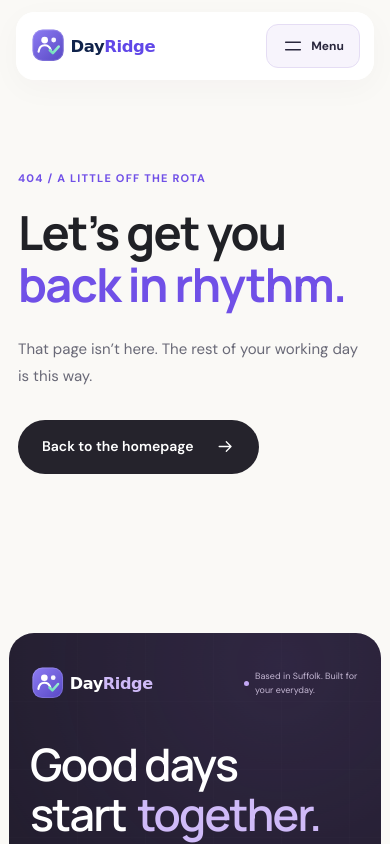
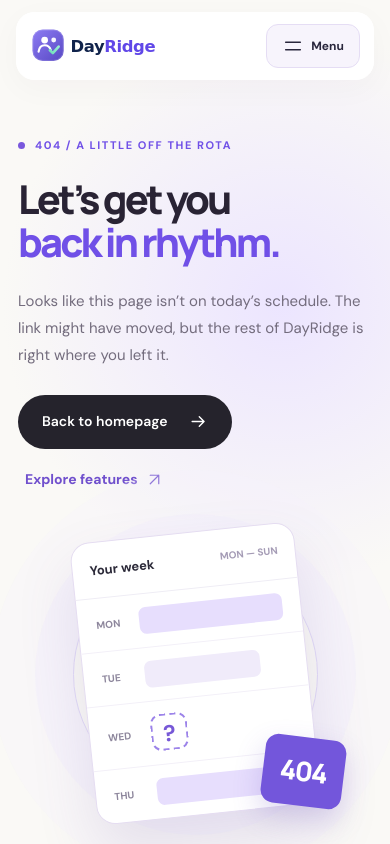
Before and after one commit to LukeFaulkner180/clocklio-website, a website: page public/404.html in a window 390 px wide. Shown: the top 844 px of the page. Drawn offline with Linux system fonts and the light colour scheme.

Commit message:
Publish approved DayRidge marketing 404 design
* Replace marketing 404 layout with approved homepage-aligned branded rota design

* Add responsive DayRidge website 404 illustration and typography

* Test 404 marketing links, page accessibility and responsive presentation

* Include branded 404 coverage in website CI checks

```diff
--- a/package.json
+++ b/package.json
@@ -4,7 +4,7 @@
   "private": true,
   "type": "module",
   "scripts": {
-    "check": "node --check public/main.js && node --check public/knowledge-base.js && node --check public/resources.js && node --check public/early-access.js && node --check public/early-access-config.js && node --check public/landing.js && node --check public/social-profiles.js && node --check public/website-stats.js && node --test tests/website-stats.test.mjs && node scripts/check.mjs && node scripts/check-pricing.mjs && node --test tests/seo.test.mjs && node scripts/check-seo.mjs && node --test tests/roadmap.test.mjs && node --test tests/icons.test.mjs",
+    "check": "node --check public/main.js && node --check public/knowledge-base.js && node --check public/resources.js && node --check public/early-access.js && node --check public/early-access-config.js && node --check public/landing.js && node --check public/social-profiles.js && node --check public/website-stats.js && node --test tests/website-stats.test.mjs && node scripts/check.mjs && node scripts/check-pricing.mjs && node --test tests/seo.test.mjs && node scripts/check-seo.mjs && node --test tests/roadmap.test.mjs && node --test tests/icons.test.mjs && node --test tests/not-found.test.mjs",
     "build": "node scripts/build.mjs && node scripts/check-seo.mjs dist && node scripts/check-pricing.mjs dist",
     "test:signup": "node --experimental-strip-types --test tests/tester-signup.test.mjs",
     "resources:generate": "python3 scripts/generate-resources.py && python3 scripts/generate-knowledge-base.py && npm run seo:refresh",
--- a/public/404.html
+++ b/public/404.html
@@ -33,6 +33,7 @@
 <meta property="og:url" content="https://dayridge.co.uk/404.html">
 <meta property="og:image" content="https://dayridge.co.uk/assets/dayridge-social-banner.jpg">
 <meta property="og:image:alt" content="DayRidge — rotas, time tracking and staff management">
+<link rel="stylesheet" href="/not-found.css">
 </head><body data-page="404">
 <a class="skip-link" href="#main">Skip to content</a>
  <header class="site-header" data-header>
@@ -57,7 +58,29 @@
      </nav>
    </div>
  </header>
-<main id="main" tabindex="-1"><section class="not-found wrap"><span class="eyebrow">404 / A LITTLE OFF THE ROTA</span><h1>Let’s get you<br><span class="purple">back in rhythm.</span></h1><p>That page isn’t here. The rest of your working day is this way.</p><a class="button button-dark" href="/" >Back to the homepage<svg class="icon " viewBox="0 0 24 24" fill="none" stroke="currentColor" stroke-width="1.6" stroke-linecap="round" stroke-linejoin="round" aria-hidden="true"><path d="M4 12h15m-6-6 6 6-6 6"/></svg></a></section></main>
+<main id="main" tabindex="-1" class="dr404-main">
+  <section class="dr404-hero wrap" aria-labelledby="dr404-title">
+    <div class="dr404-copy">
+      <span class="eyebrow dr404-eyebrow"><span class="dr404-dot" aria-hidden="true"></span> 404 / A LITTLE OFF THE ROTA</span>
+      <h1 id="dr404-title">Let’s get you<br><span class="purple">back in rhythm.</span></h1>
+      <p>Looks like this page isn’t on today’s schedule. The link might have moved, but the rest of DayRidge is right where you left it.</p>
+      <div class="dr404-actions">
+        <a class="button button-dark" href="/">Back to homepage <svg class="icon" viewBox="0 0 24 24" fill="none" stroke="currentColor" stroke-width="1.8" stroke-linecap="round" stroke-linejoin="round" aria-hidden="true"><path d="M4 12h15m-6-6 6 6-6 6"/></svg></a>
+        <a class="dr404-quiet-link" href="/features/">Explore features <svg class="icon" viewBox="0 0 24 24" fill="none" stroke="currentColor" stroke-width="1.7" stroke-linecap="round" stroke-linejoin="round" aria-hidden="true"><path d="M6 18 18 6M6 6h12v12"/></svg></a>
+      </div>
+    </div>
+    <div class="dr404-art" aria-hidden="true">
+      <div class="dr404-cal">
+        <div class="dr404-cal-top"><b>Your week</b><span>MON — SUN</span></div>
+        <div class="dr404-cal-row"><small>MON</small><i></i></div>
+        <div class="dr404-cal-row"><small>TUE</small><i class="soft"></i></div>
+        <div class="dr404-cal-row"><small>WED</small><span class="dr404-question">?</span></div>
+        <div class="dr404-cal-row"><small>THU</small><i></i></div>
+      </div>
+      <span class="dr404-number">404</span>
+    </div>
+  </section>
+</main>
 <footer class="site-footer" id="site-footer">
  <div class="footer-inner wrap">
   <div class="footer-masthead"><a class="brand" href="/" aria-label="DayRidge home"><img src="/assets/dayridge-logo-light.svg?v=1" alt="DayRidge" width="190" height="50"></a><span class="footer-eyebrow"><i aria-hidden="true"></i>Based in Suffolk. Built for your everyday.</span></div>
--- /dev/null
+++ b/public/not-found.css
@@ -0,0 +1,30 @@
+/* Branded marketing error page following DayRidge's current homepage. */
+body[data-page="404"]{background:#faf9f6}
+.dr404-main{overflow:hidden}
+.dr404-hero{min-height:min(825px,90vh);padding-top:clamp(170px,17vw,225px);padding-bottom:clamp(75px,9vw,135px);display:grid;grid-template-columns:minmax(0,1.14fr) minmax(285px,.86fr);align-items:center;gap:clamp(24px,5vw,85px);position:relative;isolation:isolate}
+.dr404-hero:before{content:"";position:absolute;width:590px;height:590px;right:-205px;top:10px;background:radial-gradient(circle,#ece5ff 0%,transparent 67%);z-index:-1;pointer-events:none}
+.dr404-copy{min-width:0}
+.dr404-eyebrow{display:flex;align-items:center;gap:10px;color:#7050e7;letter-spacing:.14em;margin-bottom:23px}
+.dr404-dot{width:7px;height:7px;background:#7958dd;border-radius:50%;flex:none}
+.dr404-copy h1{font-size:clamp(51px,6.1vw,87px);line-height:1.08;letter-spacing:-.072em;font-weight:750;color:#292334}
+.dr404-copy>p{color:#736c7d;font-size:16px;line-height:1.8;margin-top:24px;max-width:510px}
+.dr404-actions{display:flex;align-items:center;gap:25px;flex-wrap:wrap;margin-top:32px}
+.dr404-quiet-link{display:inline-flex;align-items:center;gap:8px;color:#7050cd;font-size:14px;font-weight:750;min-height:48px}
+.dr404-quiet-link .icon{width:17px;height:17px;transition:transform .2s}
+.dr404-quiet-link:hover .icon{transform:translate(3px,-3px)}
+.dr404-art{min-width:0;min-height:350px;display:grid;place-items:center;position:relative}
+.dr404-art:before{content:"";position:absolute;width:min(100%,370px);aspect-ratio:1;border-radius:50%;border:1px solid #e1d9f8;box-shadow:0 0 0 38px #f1edfb70,0 0 0 82px #f3effa40}
+.dr404-cal{position:relative;background:#fff;width:min(100%,285px);border:1px solid #e5ddf1;border-radius:19px;overflow:hidden;box-shadow:0 29px 60px #6e5ca527;transform:rotate(-6deg)}
+.dr404-cal-top{display:flex;align-items:center;justify-content:space-between;gap:8px;padding:17px 17px;border-bottom:1px solid #efedf5;font-size:13px;color:#2c2a39}
+.dr404-cal-top span{font-size:10px;color:#a49bb5;font-weight:700}
+.dr404-cal-row{display:flex;align-items:center;gap:13px;padding:13px 18px;border-bottom:1px solid #f3f0f8;min-height:53px}
+.dr404-cal-row:last-child{border-bottom:0}
+.dr404-cal-row small{width:30px;flex:none;font-size:10px;color:#8d869c;font-weight:700}
+.dr404-cal-row i{height:27px;border-radius:7px;background:#e7defd;flex:1}
+.dr404-cal-row i.soft{background:#f0ebfa;width:62%;flex:0 0 62%}
+.dr404-question{width:37px;height:37px;display:grid;place-items:center;border:2px dashed #9c83e9;border-radius:10px;color:#7758d7;font-size:23px;font-weight:800}
+.dr404-number{position:absolute;bottom:20px;right:3%;background:#7356db;color:#fff;transform:rotate(7deg);border-radius:13px;box-shadow:0 12px 28px #6548bd36;padding:12px 17px;font-family:var(--heading);font-size:27px;letter-spacing:-.06em;font-weight:800}
+@media(max-width:900px){.dr404-hero{grid-template-columns:minmax(0,1fr) minmax(230px,.8fr);gap:15px}.dr404-copy h1{font-size:clamp(44px,6vw,65px)}.dr404-art{min-height:320px}.dr404-cal{max-width:245px}}
+@media(max-width:700px){.dr404-hero{display:flex;flex-direction:column;align-items:stretch;gap:28px;padding-top:150px;padding-bottom:68px;min-height:0}.dr404-copy h1{font-size:clamp(44px,9.4vw,65px)}.dr404-copy>p{font-size:15px}.dr404-art{min-height:285px;max-width:330px;width:100%;align-self:center}.dr404-art:before{width:245px}.dr404-cal{max-width:225px}.dr404-number{right:5%;bottom:11px}.dr404-actions{gap:15px;margin-top:26px}}
+@media(max-width:430px){.dr404-hero{padding-top:137px}.dr404-copy h1{font-size:clamp(38px,10.2vw,49px)}.dr404-actions{align-items:flex-start;flex-direction:column;gap:7px}.dr404-quiet-link{margin-left:7px}.dr404-cal-row{min-height:48px}}
+@media(prefers-reduced-motion:reduce){.dr404-quiet-link .icon{transition:none}}
```
Also changed, not shown: tests/not-found.test.mjs (added, +26 -0 lines).
